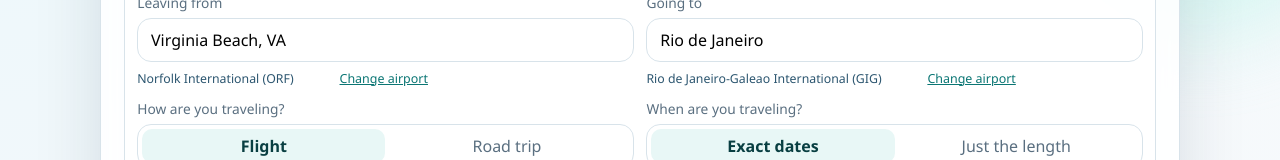
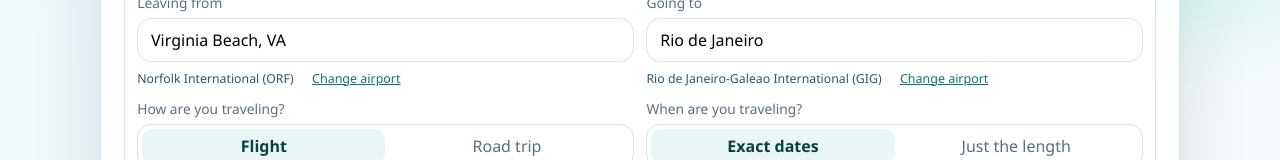
Before and after one commit to wcpeixoto/Wx-Travel-Budget-Calculator, a React (Vite) app: page / in a window 1280 px wide. Shown: the part 198-358 px from the top of the page. Built offline with nearby package versions, Linux system fonts and the light colour scheme; no server answers.

Commit message:
style: reduce airport helper link spacing

```diff
--- a/src/styles.css
+++ b/src/styles.css
@@ -839,7 +839,7 @@ input[type='range'] {
   display: inline-flex;
   align-items: center;
   justify-content: flex-start;
-  gap: 5ch;
+  gap: 2ch;
   flex-wrap: wrap;
   width: fit-content;
   max-width: 100%;
```
